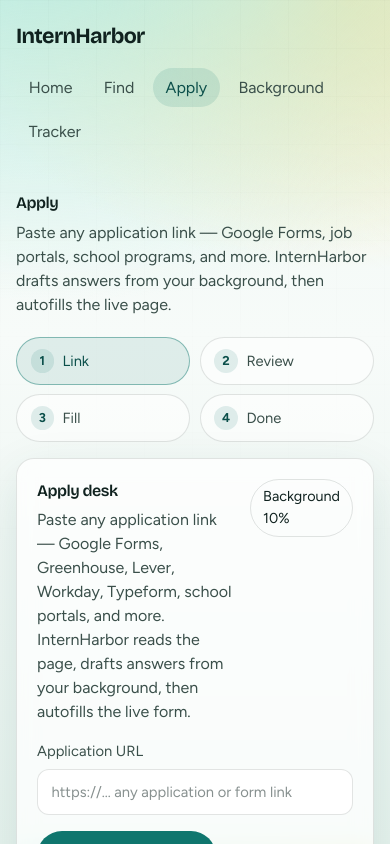
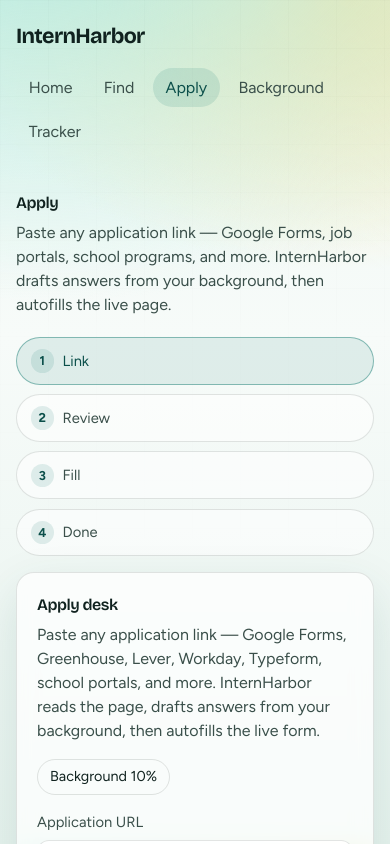
Before and after one commit to B-Eddie/vibe-test, a Next.js app: page /apply in a window 390 px wide. Shown: the top 844 px of the page. Built offline with nearby package versions, Linux system fonts and the light colour scheme.

Commit message:
Restore mobile layout rules for apply and profile

```diff
--- a/app/globals.css
+++ b/app/globals.css
@@ -792,7 +792,15 @@
 }
 
 @media (max-width: 640px) {
+  .fact-row,
+  .apply-header,
+  .apply-meta-card {
+    grid-template-columns: 1fr;
+    flex-direction: column;
+  }
+
+  .apply-steps,
   .apply-steps-4 {
-    grid-template-columns: 1fr 1fr;
+    grid-template-columns: 1fr;
   }
 }
```
